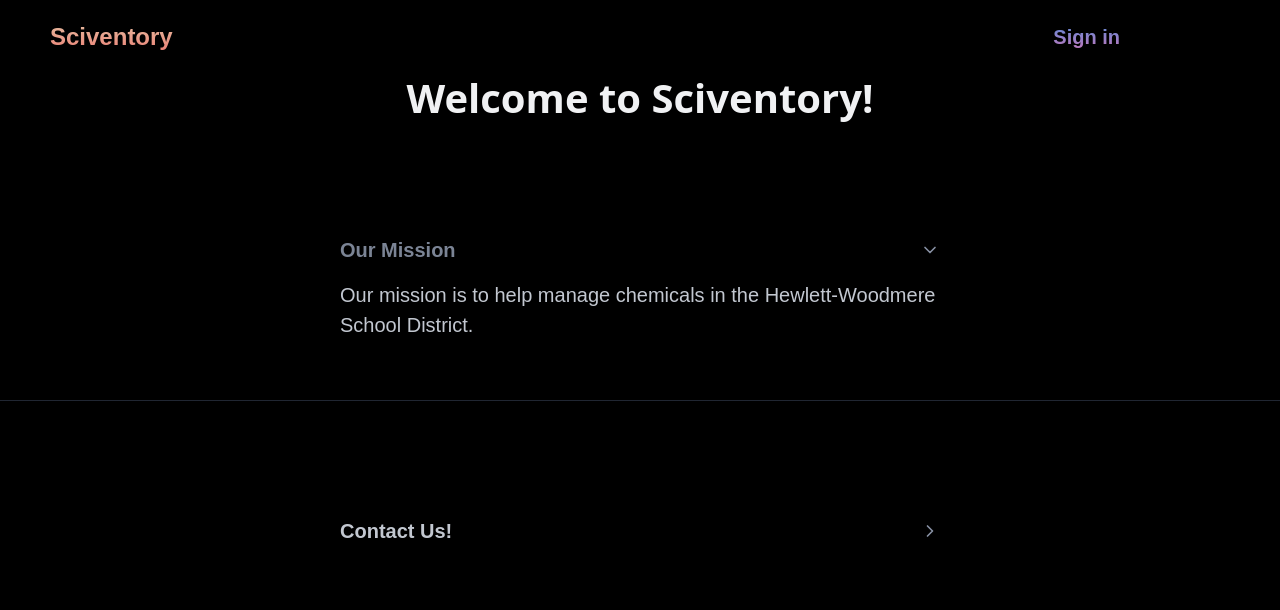
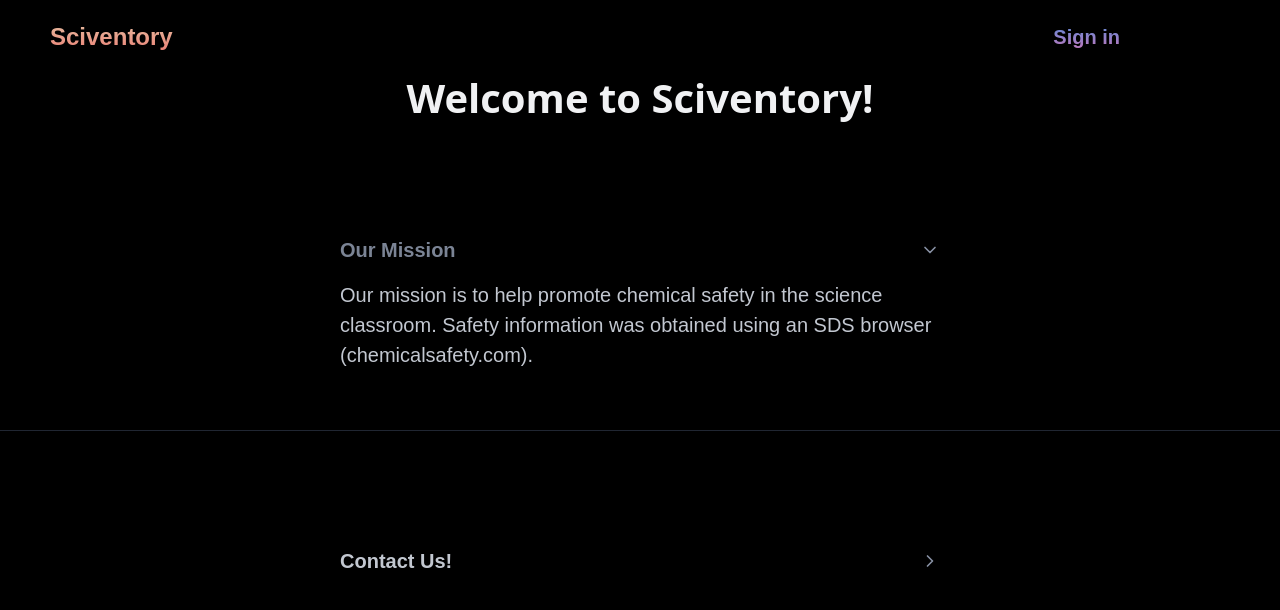
Before and after one commit to dchavre/sciventory-deployment, a Flask app: page / in a window 1280 px wide. Shown: the part 31-641 px from the top of the page. Run offline with Flask 3, Linux system fonts and the light colour scheme; parts of the project's set-up code (start-up, migrations or seed data) failed here and were passed over; some libraries are stand-ins or nearby versions; some web fonts are replaced.

Commit message:
Update home.html

```diff
--- a/templates/home.html
+++ b/templates/home.html
@@ -28,14 +28,14 @@
 
     <details open>
         <summary>Our Mission</summary>
-        <p>Our mission is to help manage chemicals in the Hewlett-Woodmere School District.</p>
+        <p>Our mission is to help promote chemical safety in the science classroom. Safety information was obtained using an SDS browser (chemicalsafety.com).</p>
       </details>
 
       <hr />
 
       <details>
         <summary>Contact Us!</summary>
-        <p>To request access to the table and editing access, please email dchavre10@gmail.com, with your Gmail account.</p>
+        <p>To request access to the table and editing access, please email darshchavre@hwps.net, with your Gmail account.</p>
       </details>
 
       <footer>
```
